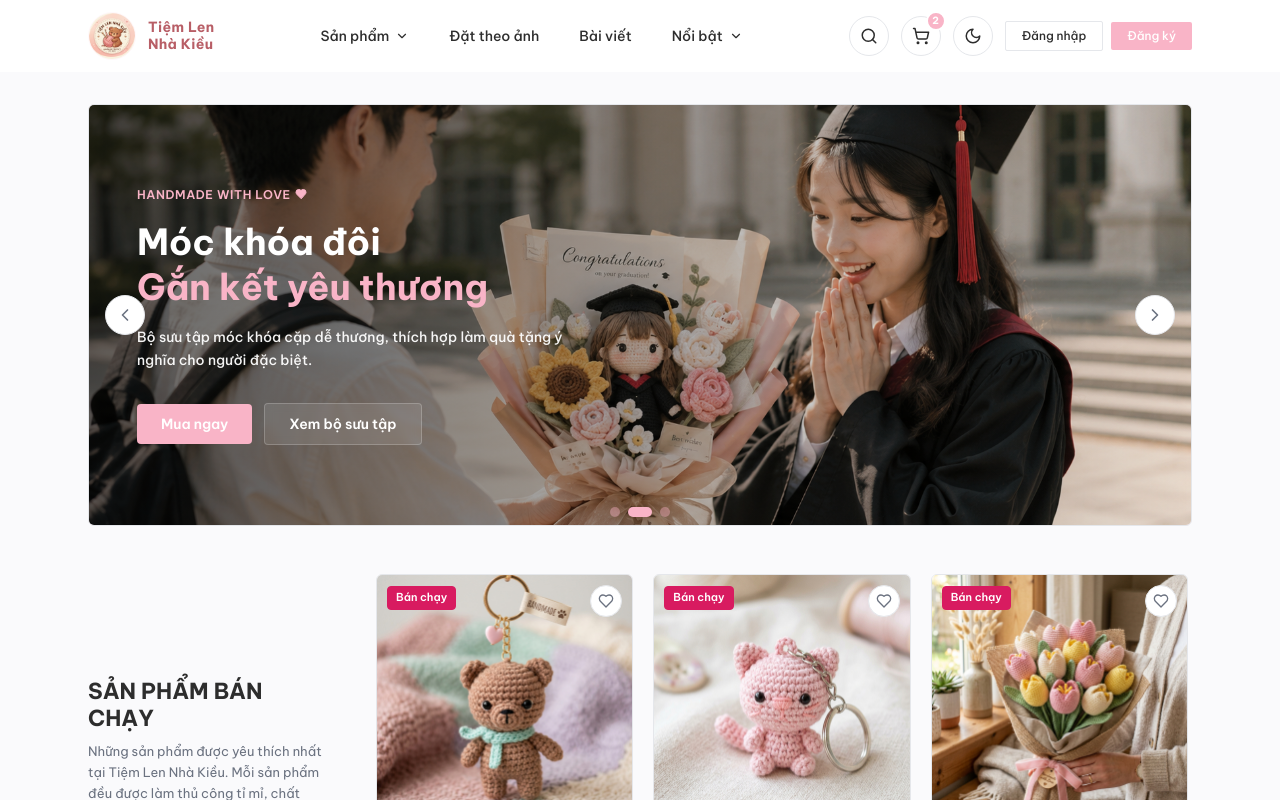
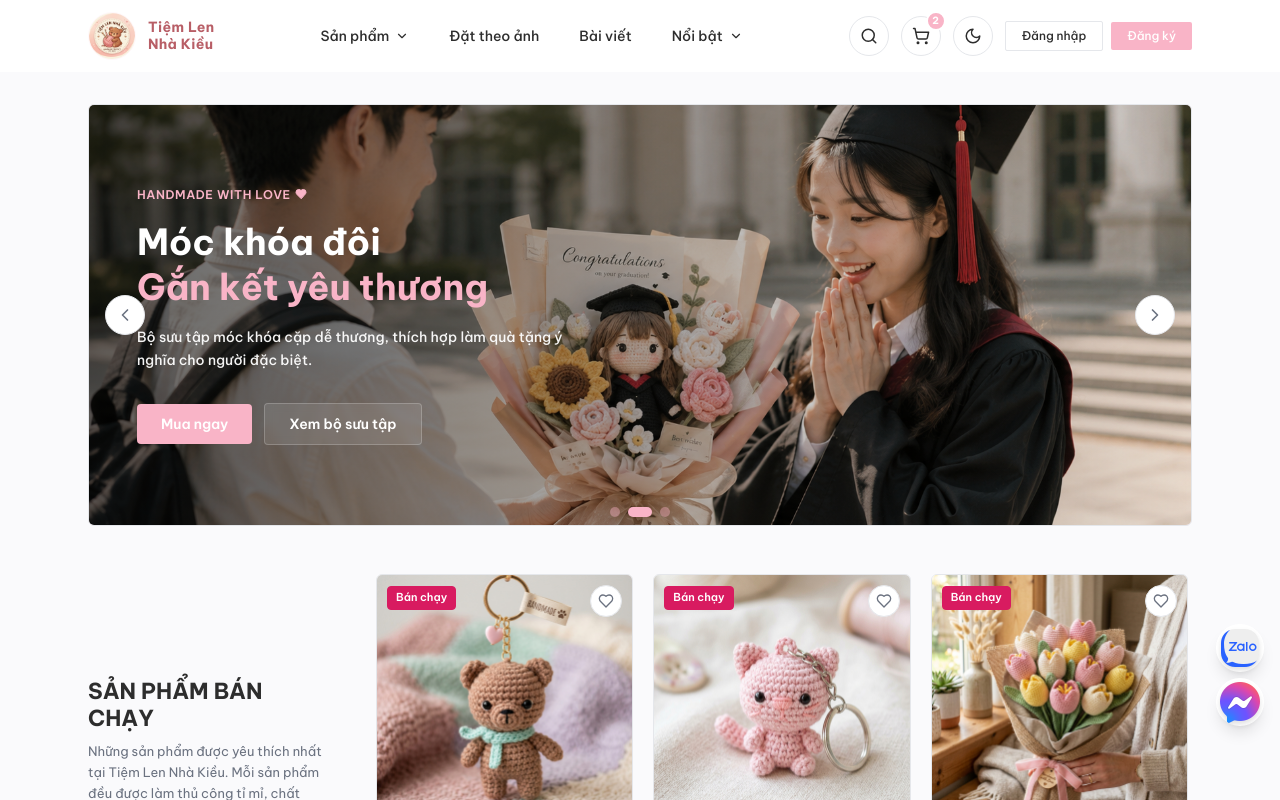
Before and after one commit to lesitoan/ShopLen, a Next.js app in the folder fe-client/: page / in a window 1280 px wide. Shown: the top 800 px of the page. Built offline with nearby package versions, Linux system fonts and the light colour scheme; grey boxes are pictures that could not be loaded.

Commit message:
feat(client): implement FloatingActions component with contact links

```diff
--- a/fe-client/src/app/(main)/layout.tsx
+++ b/fe-client/src/app/(main)/layout.tsx
@@ -1,6 +1,7 @@
 import React from "react";
 import Header from "@/components/layout/Header";
 import Footer from "@/components/layout/Footer";
+import FloatingActions from "@/components/common/FloatingActions";
 
 export default function MainLayout({
   children,
@@ -12,6 +13,7 @@ export default function MainLayout({
       <Header />
       {children}
       <Footer />
+      <FloatingActions />
     </div>
   );
 }
--- /dev/null
+++ b/fe-client/src/components/common/FloatingActions.tsx
@@ -0,0 +1,85 @@
+"use client";
+
+import React, { useState, useEffect } from "react";
+import Image from "next/image";
+import { ArrowUp } from "lucide-react";
+
+export default function FloatingActions() {
+  const [showScrollTop, setShowScrollTop] = useState(false);
+
+  useEffect(() => {
+    const handleScroll = () => {
+      setShowScrollTop(window.scrollY > 300);
+    };
+    window.addEventListener("scroll", handleScroll, { passive: true });
+    return () => window.removeEventListener("scroll", handleScroll);
+  }, []);
+
+  const scrollToTop = () => {
+    window.scrollTo({ top: 0, behavior: "smooth" });
+  };
+
+  return (
+    <div className="fixed right-4 bottom-6 z-40 flex flex-col items-center gap-1.5">
+      {/* Zalo */}
+      <a
+        href="https://zalo.me/0987654321"
+        target="_blank"
+        rel="noopener noreferrer"
+        aria-label="Liên hệ Zalo"
+        className="group relative w-12 h-12 rounded-full bg-white shadow-lg overflow-hidden hover:scale-110 active:scale-95 transition-transform duration-200"
+        title="Chat Zalo"
+      >
+        <Image
+          src="/images/social-icons/icon-zalo.png"
+          alt="Zalo"
+          fill
+          sizes="48px"
+          className="object-contain drop-shadow-md"
+        />
+        <span className="absolute right-full mr-2.5 top-1/2 -translate-y-1/2 whitespace-nowrap bg-text-primary text-background text-[11px] font-semibold px-2.5 py-1 rounded-md opacity-0 group-hover:opacity-100 transition-opacity duration-200 pointer-events-none shadow-md">
+          Chat Zalo
+        </span>
+      </a>
+
+      {/* Messenger */}
+      <a
+        href="https://m.me/tiemlenNhaKieu"
+        target="_blank"
+        rel="noopener noreferrer"
+        aria-label="Liên hệ Messenger"
+        className="group relative w-12 h-12 rounded-full bg-white shadow-lg overflow-hidden hover:scale-110 active:scale-95 transition-transform duration-200"
+        title="Chat Messenger"
+      >
+        <Image
+          src="/images/social-icons/icon-messenger.png"
+          alt="Messenger"
+          fill
+          sizes="48px"
+          className="object-contain drop-shadow-md"
+        />
+        <span className="absolute right-full mr-2.5 top-1/2 -translate-y-1/2 whitespace-nowrap bg-text-primary text-background text-[11px] font-semibold px-2.5 py-1 rounded-md opacity-0 group-hover:opacity-100 transition-opacity duration-200 pointer-events-none shadow-md">
+          Chat Messenger
+        </span>
+      </a>
+
+      {/* Scroll to top */}
+      <button
+        type="button"
+        onClick={scrollToTop}
+        aria-label="Lên đầu trang"
+        title="Lên đầu trang"
+        className={`group relative w-11 h-11 rounded-full bg-primary hover:bg-primary-hover active:bg-primary-active text-white shadow-lg flex items-center justify-center transition-all duration-300 ${
+          showScrollTop
+            ? "opacity-100 translate-y-0 pointer-events-auto scale-100"
+            : "opacity-0 translate-y-4 pointer-events-none scale-90"
+        }`}
+      >
+        <ArrowUp size={20} strokeWidth={2.5} />
+        <span className="absolute right-full mr-2.5 top-1/2 -translate-y-1/2 whitespace-nowrap bg-text-primary text-background text-[11px] font-semibold px-2.5 py-1 rounded-md opacity-0 group-hover:opacity-100 transition-opacity duration-200 pointer-events-none shadow-md">
+          Lên đầu trang
+        </span>
+      </button>
+    </div>
+  );
+}
```
Also changed, not shown: fe-client/public/images/social-icons/icon-messenger.png (added), fe-client/public/images/social-icons/icon-zalo.png (added).
